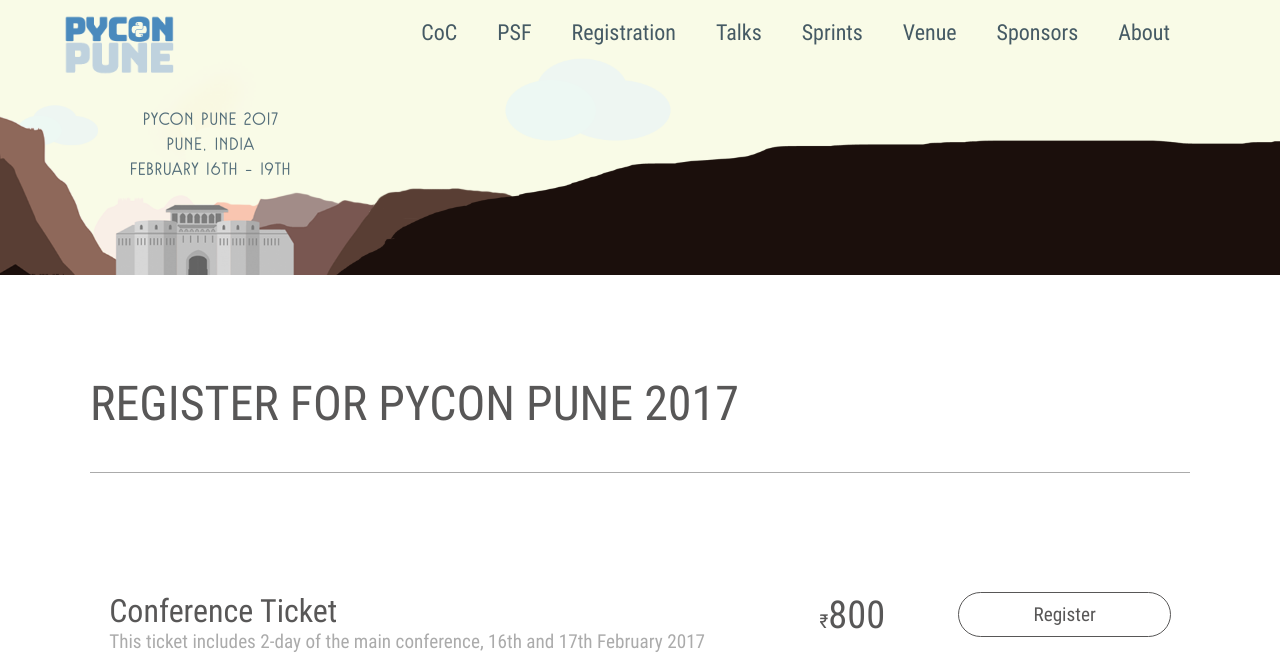
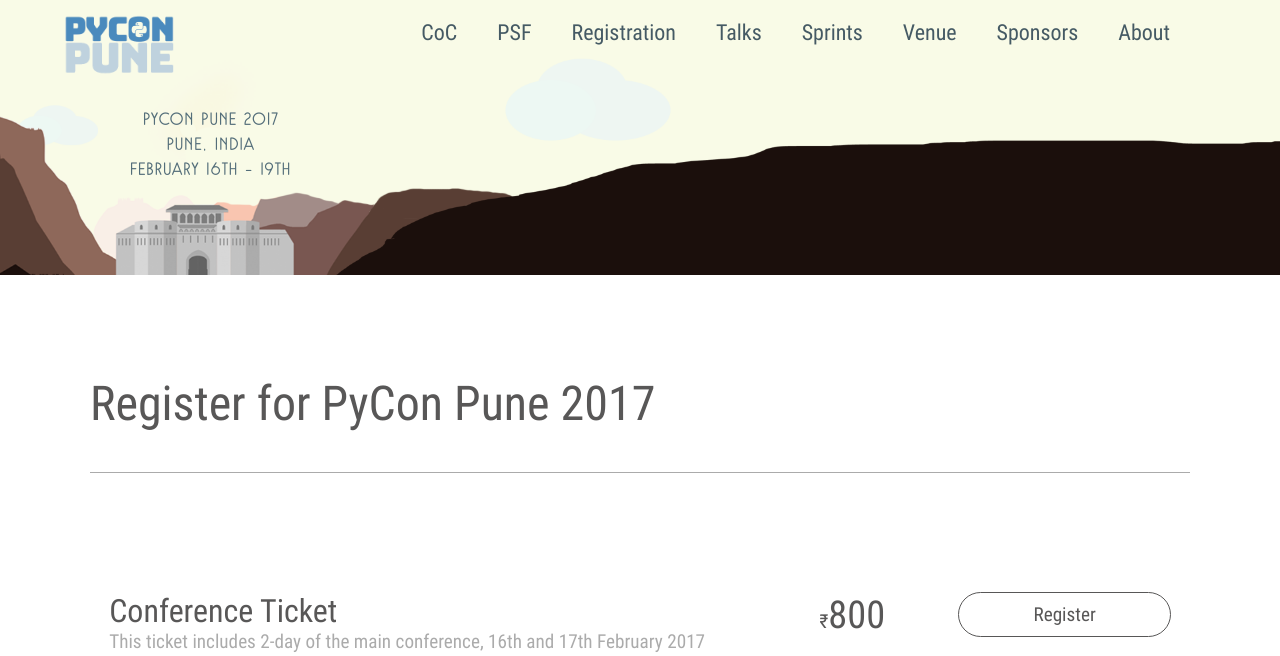
Before and after one commit to PyConPune/pune.pycon.org, a Python web app: template templates/registration/index.html in a window 1280 px wide. Shown: the top 656 px of the page. Run offline with Jinja, Linux system fonts and the light colour scheme; the template is opened without the code that fills it, so the values that code supplies are empty; some libraries are stand-ins or nearby versions.

Commit message:
Change the case of the headert

```diff
--- a/css/main.css
+++ b/css/main.css
@@ -6,6 +6,10 @@
 a {
   text-decoration: none;
   cursor: pointer;
+}
+
+.no-text-transform {
+  text-transform: none;
 }
 
 .logo {
--- a/registration/index.html
+++ b/registration/index.html
@@ -85,7 +85,7 @@
     <div class="fold-1">
       <div class="white-fold">
         <div class="responsive-container">
-          <h2 class='f-c'>Register for PyCon Pune 2017</h2>
+          <h2 class='f-c no-text-transform'>Register for PyCon Pune 2017</h2>
           <div class="underline"></div>
           <div class="segment override-a">
             <div class="row">
--- a/templates/registration/index.html
+++ b/templates/registration/index.html
@@ -85,7 +85,7 @@
     <div class="fold-1">
       <div class="white-fold">
         <div class="responsive-container">
-          <h2 class='f-c'>Register for PyCon Pune 2017</h2>
+          <h2 class='f-c no-text-transform'>Register for PyCon Pune 2017</h2>
           <div class="underline"></div>
           <div class="segment override-a">
             <div class="row">
```
